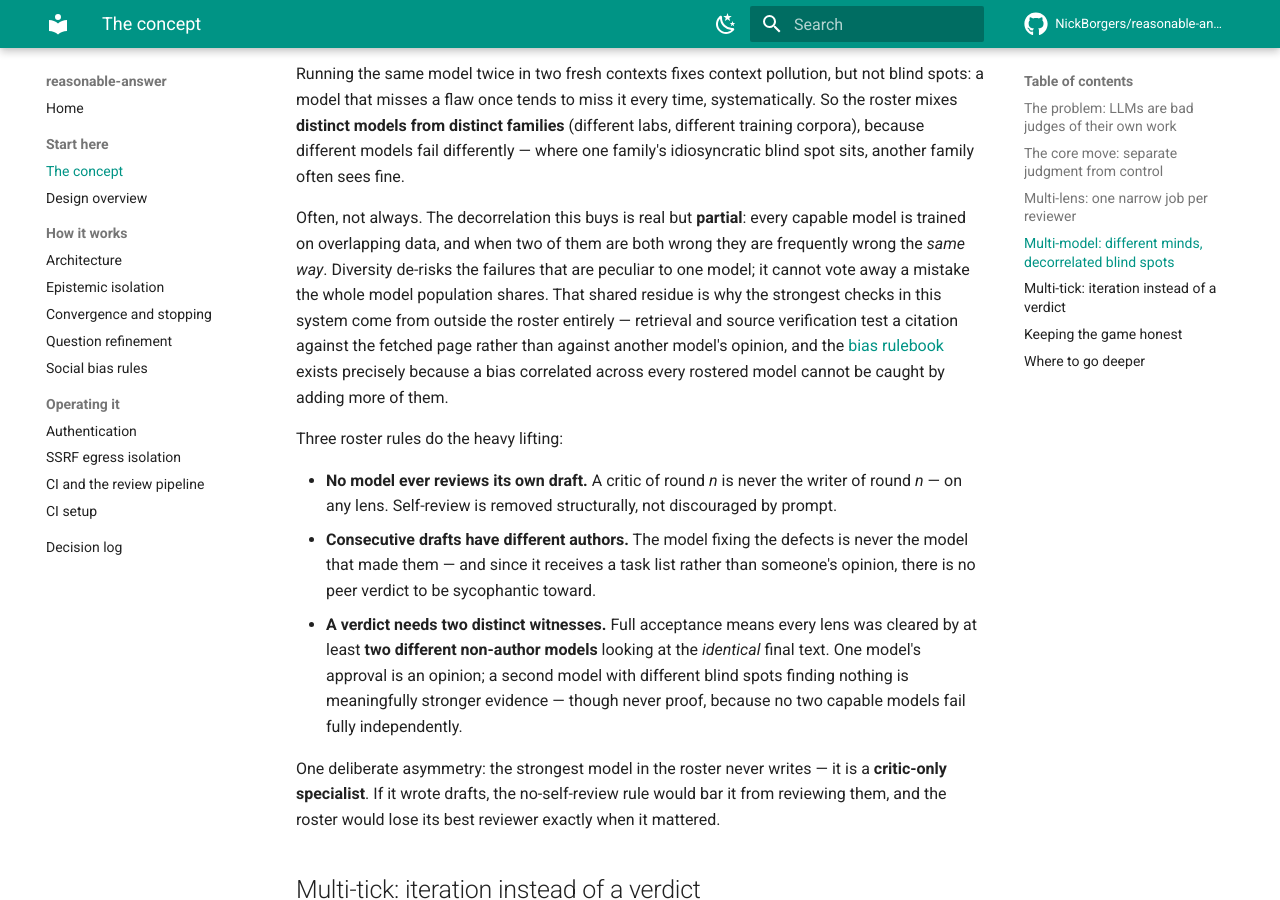
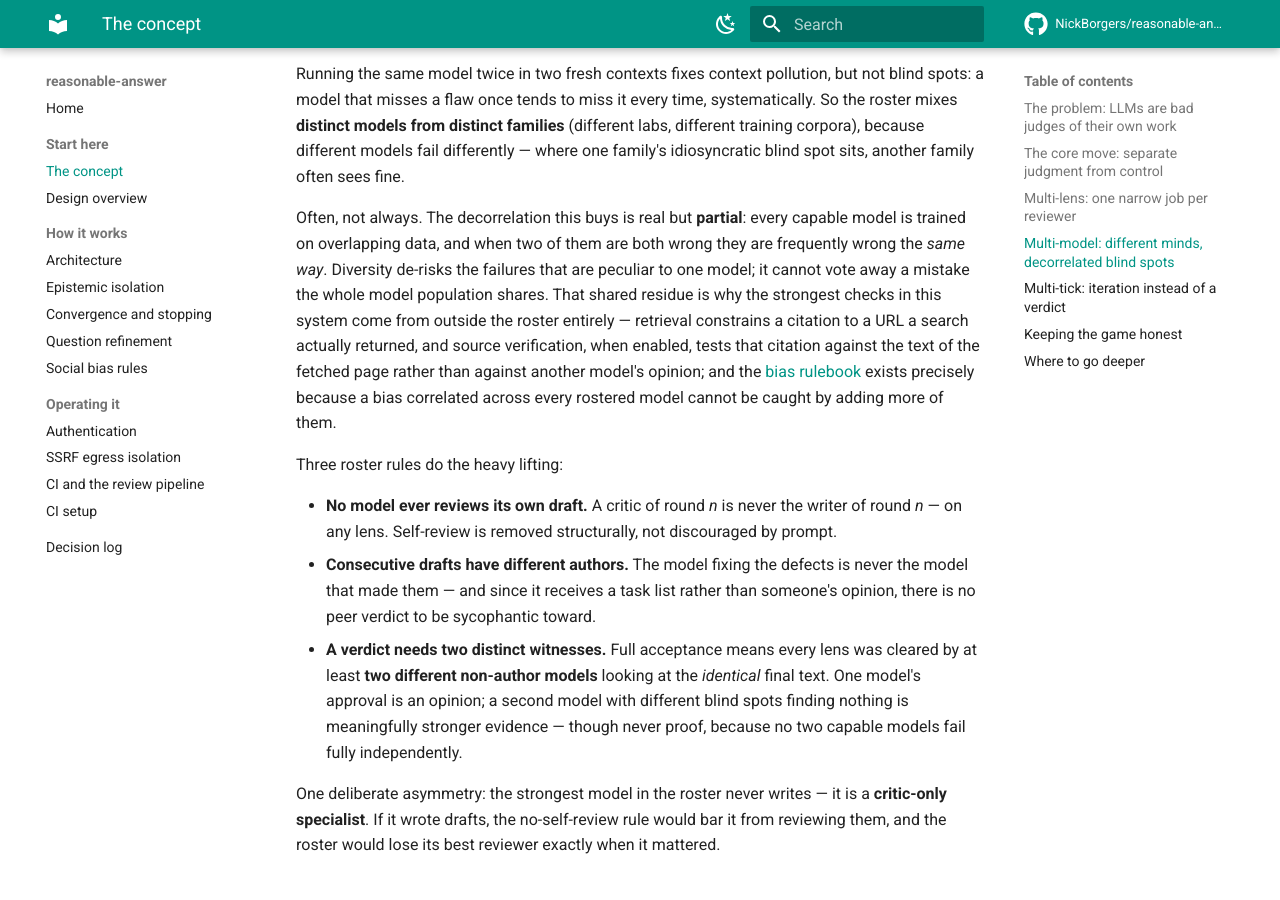
Before and after one commit to NickBorgers/reasonable-answer, an MkDocs documentation site: the page built from docs/concepts.md, in a window 1280 px wide and 900 px high, scrolled down 2096 px. Built offline with MkDocs 1.6.1 and Material for MkDocs 9.7.7, drawn with Linux system fonts in a browser that asks for light colours; comment, search, counter and statistics services are not loaded.

Commit message:
fix: address reviewer findings (cycle 1, cold)
Addressed the one docs blocker. Rewrote docs/concepts.md:101 so the external-checks clause no longer conflates two runtime steps: retrieval now constrains a citation to a search-returned URL, and source verification (when enabled) tests it against the fetched page text. Matches README.md (287-297) and convergence.md (50-69) / D17/D18; author's intent (external checks complement partial decorrelation) preserved. Docs-only, no code; mkdocs --strict passes. Invariant reviewer had no blockers.

Addressed:
  - docs/docs-retrieval-verification-drift-1

```diff
--- a/docs/concepts.md
+++ b/docs/concepts.md
@@ -98,8 +98,9 @@ Often, not always. The decorrelation this buys is real but **partial**: every ca
 trained on overlapping data, and when two of them are both wrong they are frequently wrong the
 *same way*. Diversity de-risks the failures that are peculiar to one model; it cannot vote away
 a mistake the whole model population shares. That shared residue is why the strongest checks in
-this system come from outside the roster entirely — retrieval and source verification test a
-citation against the fetched page rather than against another model's opinion, and the
+this system come from outside the roster entirely — retrieval constrains a citation to a URL a
+search actually returned, and source verification, when enabled, tests that citation against the
+text of the fetched page rather than against another model's opinion; and the
 [bias rulebook](./bias.md) exists precisely because a bias correlated across every rostered
 model cannot be caught by adding more of them.
 
```
